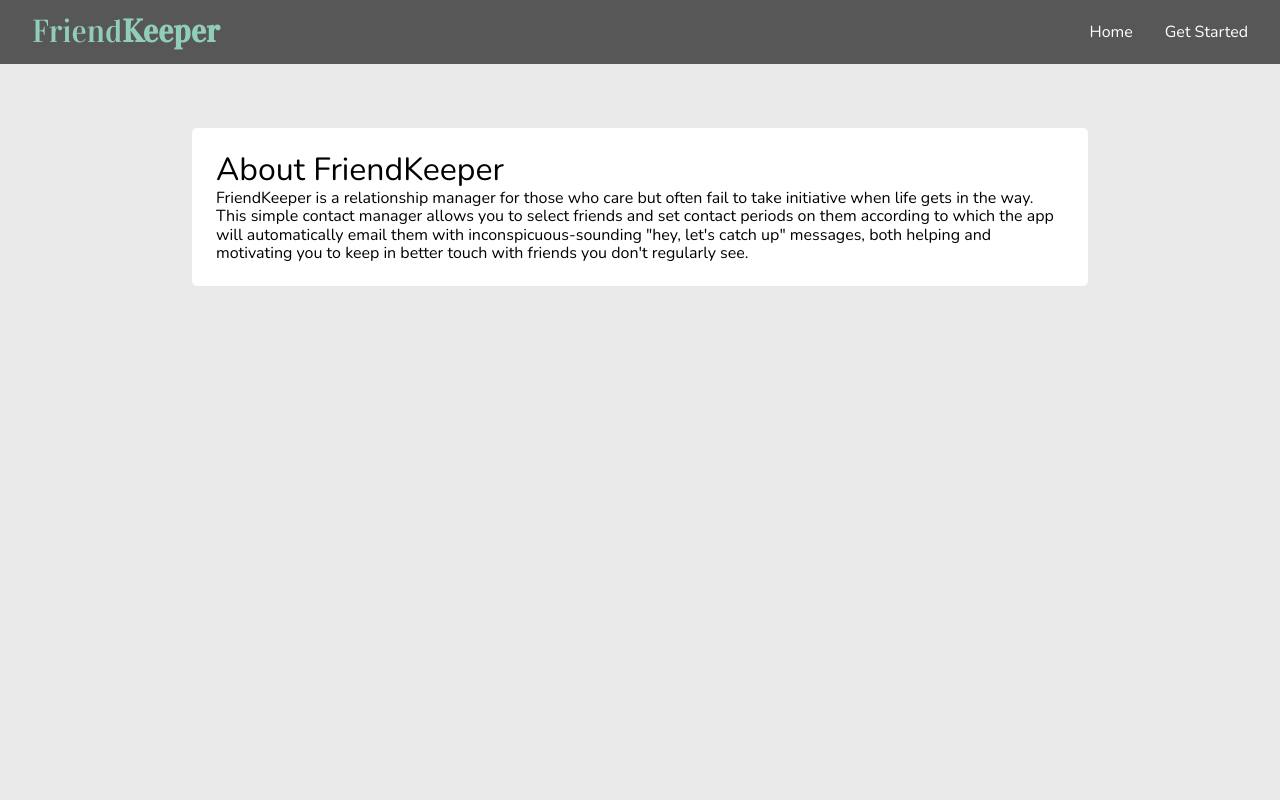
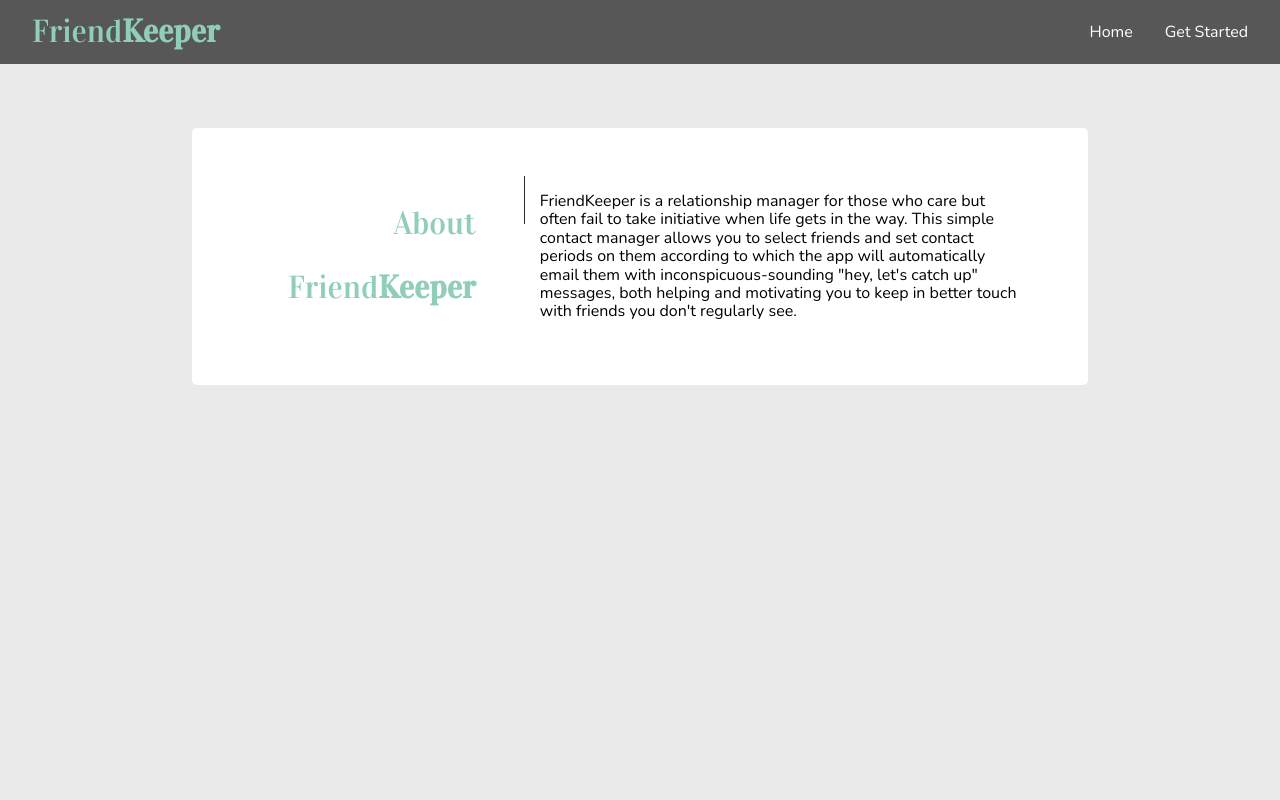
Before and after one commit to sloloris/hb-final-project, a Flask app: template templates/about.html in a window 1280 px wide. Run offline with Flask 2, Linux system fonts and the light colour scheme; the template is opened without the code that fills it, so the values that code supplies are empty; some libraries are stand-ins or nearby versions.

Commit message:
working on about page formatting

```diff
--- a/static/build/styles.css
+++ b/static/build/styles.css
@@ -791,7 +791,7 @@ body {
 .topnav-title {
   color: #90CEB7;
   text-align: right;
-  padding: 0 0 0 32px;
+  padding: 0 32px;
   display: inline-block;
   line-height: 64px;
   float: left;
@@ -895,13 +895,23 @@ body {
 .about-container {
   background-color: #ffffff;
   margin: 64px 192px 0 192px;
-  padding: 24px;
+  padding: 48px;
   border-radius: 5px;
+  display: flex;
+  flex-flow: row;
+}
+
+.vertical-divider {
+  width: 1px;
+  background-color: #292929;
+  height: 48px;
 }
 
 .about-header {
   font-size: 32px;
+  padding: 16px;
 }
 .about-text {
   font-size: 16px;
+  padding: 16px;
 }
--- a/templates/about.html
+++ b/templates/about.html
@@ -15,8 +15,9 @@
 
   <div class="about-container">
     <div class="about-header">
-      About FriendKeeper
+      <span class="topnav-title">About Friend<b>Keeper</b></span>
     </div>
+    <div class="vertical-divider"></div>
     <div class="about-text">
       FriendKeeper is a relationship manager for those who care but often fail to take initiative when life gets in the way. This simple contact manager allows you to select friends and set contact periods on them according to which the app will automatically email them with inconspicuous-sounding "hey, let's catch up" messages, both helping and motivating you to keep in better touch with friends you don't regularly see.
     </div>
```
Also changed, not shown: static/styles/main.css (+12 -2 lines).
